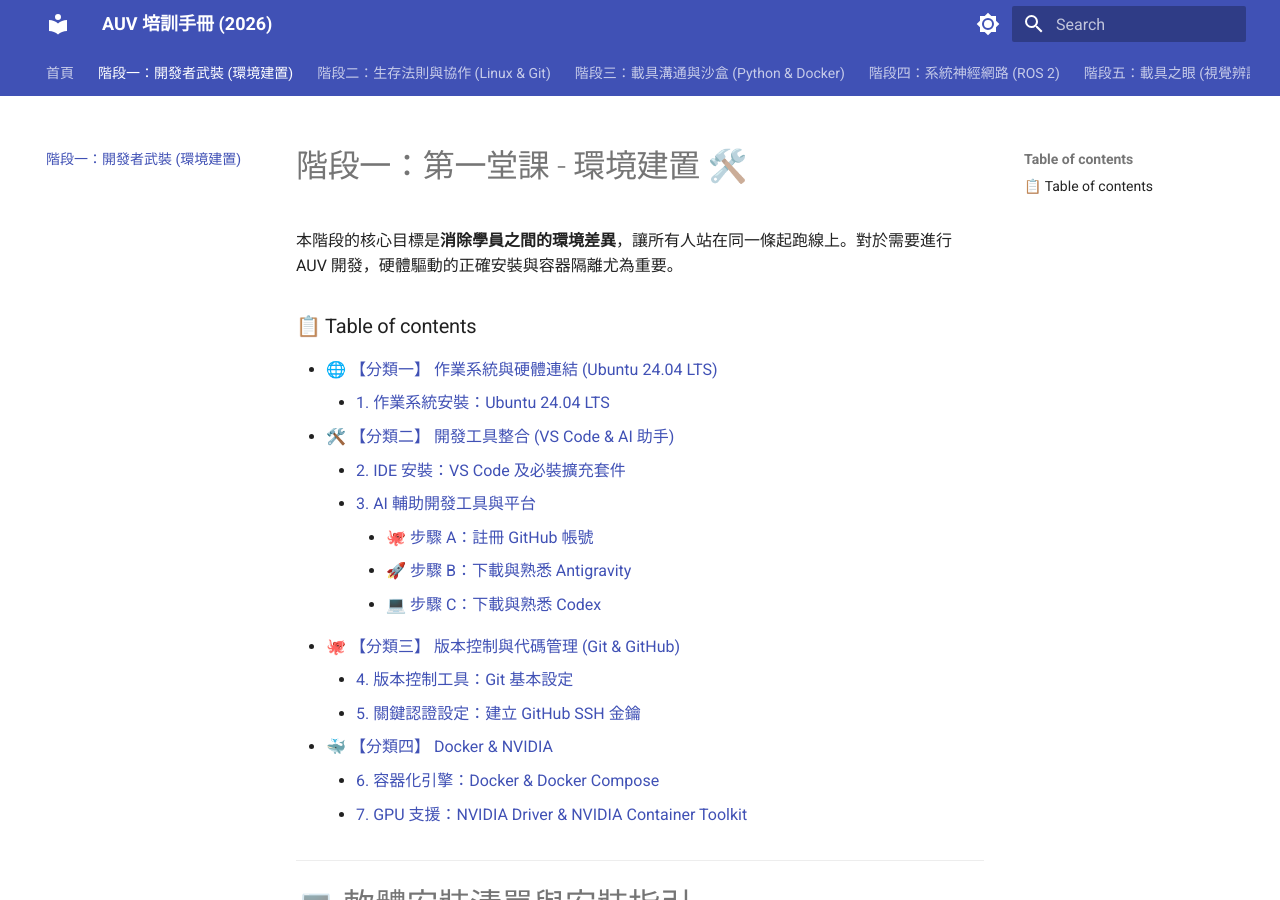
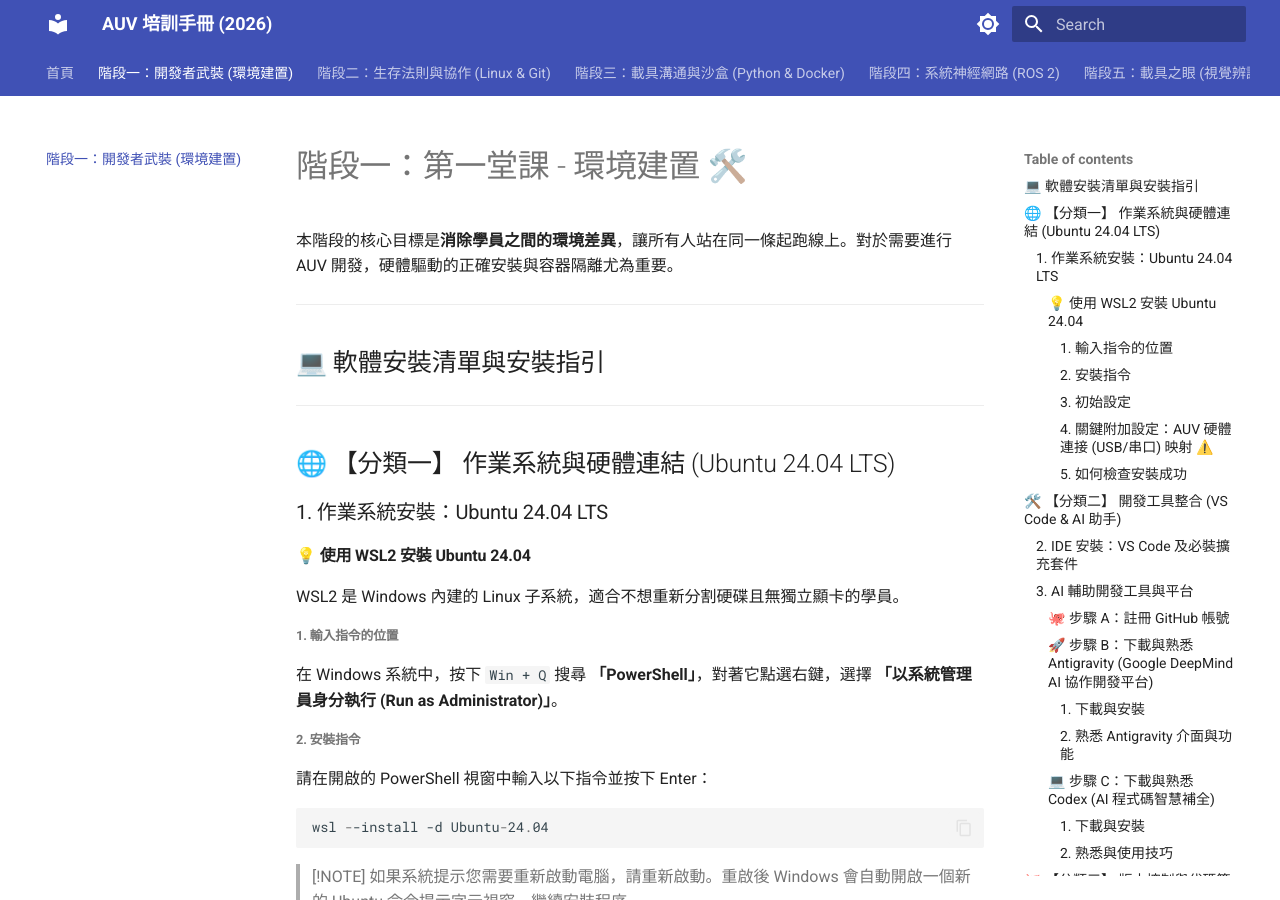
Before and after one commit to hereyougoai/auv-training-2026, an MkDocs documentation site: the page built from docs/stage1_env/index.md, in a window 1280 px wide and 900 px high. Built offline with MkDocs 1.6.1 and Material for MkDocs 9.7.7, drawn with Linux system fonts in a browser that asks for light colours; some of the changed lines change nothing that is shown.

Commit message:
docs: remove inline TOC and fix heading levels to render right sidebar TOC

```diff
--- a/docs/stage1_env/index.md
+++ b/docs/stage1_env/index.md
@@ -2,26 +2,9 @@
 
 本階段的核心目標是**消除學員之間的環境差異**，讓所有人站在同一條起跑線上。對於需要進行 AUV 開發，硬體驅動的正確安裝與容器隔離尤為重要。
 
-### 📋 Table of contents
-
-* [🌐 【分類一】 作業系統與硬體連結 (Ubuntu 24.04 LTS)](#ubuntu-2404-lts)
-    * [1. 作業系統安裝：Ubuntu 24.04 LTS](#1-ubuntu-2404-lts)
-* [🛠️ 【分類二】 開發工具整合 (VS Code & AI 助手)](#vs-code-ai)
-    * [2. IDE 安裝：VS Code 及必裝擴充套件](#2-ide-vs-code)
-    * [3. AI 輔助開發工具與平台](#3-ai)
-        * [🐙 步驟 A：註冊 GitHub 帳號](#a-github)
-        * [🚀 步驟 B：下載與熟悉 Antigravity](#b-antigravity-google-deepmind-ai)
-        * [💻 步驟 C：下載與熟悉 Codex](#c-codex-ai)
-* [🐙 【分類三】 版本控制與代碼管理 (Git & GitHub)](#git-github)
-    * [4. 版本控制工具：Git 基本設定](#4-git)
-    * [5. 關鍵認證設定：建立 GitHub SSH 金鑰](#5-github-ssh)
-* [🐳 【分類四】 Docker & NVIDIA](#docker-nvidia)
-    * [6. 容器化引擎：Docker & Docker Compose](#6-docker-docker-compose)
-    * [7. GPU 支援：NVIDIA Driver & NVIDIA Container Toolkit](#7-gpu-nvidia-driver-nvidia-container-toolkit)
-
 ---
 
-# 💻 軟體安裝清單與安裝指引
+## 💻 軟體安裝清單與安裝指引
 
 ---
 
--- a/docs/stage2_collab/index.md
+++ b/docs/stage2_collab/index.md
@@ -2,25 +2,9 @@
 
 在進入正式的 AUV 程式編寫之前，學員必須先學會「如何存活在 Linux 終端機」以及「如何與團隊、AI 協作」。
 
-### 📋 Table of contents
-
-* [🌐 【分類一】 Linux 終端機生存指南](#linux)
-    * [1. 開啟終端機 (Terminal) 的方式](#1-terminal)
-    * [2. 初學者必備 Linux 指令對照表](#2-linux)
-* [🤖 【分類二】 AI Agent 協作心法 (Prompting)](#ai-agent-prompting)
-    * [1. 終端機報錯排除](#1)
-    * [2. 程式優化與 Code Review](#2-code-review)
-    * [3. Git / Docker 疑難解答](#3-git-docker)
-* [🐙 【分類三】 Git & GitHub 團隊協作與版本管理概念](#git-github)
-    * [1. Git 檔案流動圖 (工作流)](#1-git)
-    * [2. Git 分支與 Pull Request (PR) 協作概念](#2-git-pull-request-pr)
-    * [3. Git 常用指令對照表](#3-git)
-* [🏆 【分類四】 實作任務：【AUV 團隊簽到板】](#auv)
-    * [📋 任務步驟](#_2)
-
 ---
 
-# 💻 學習清單與實作指引
+## 💻 學習清單與實作指引
 
 ---
 
```
